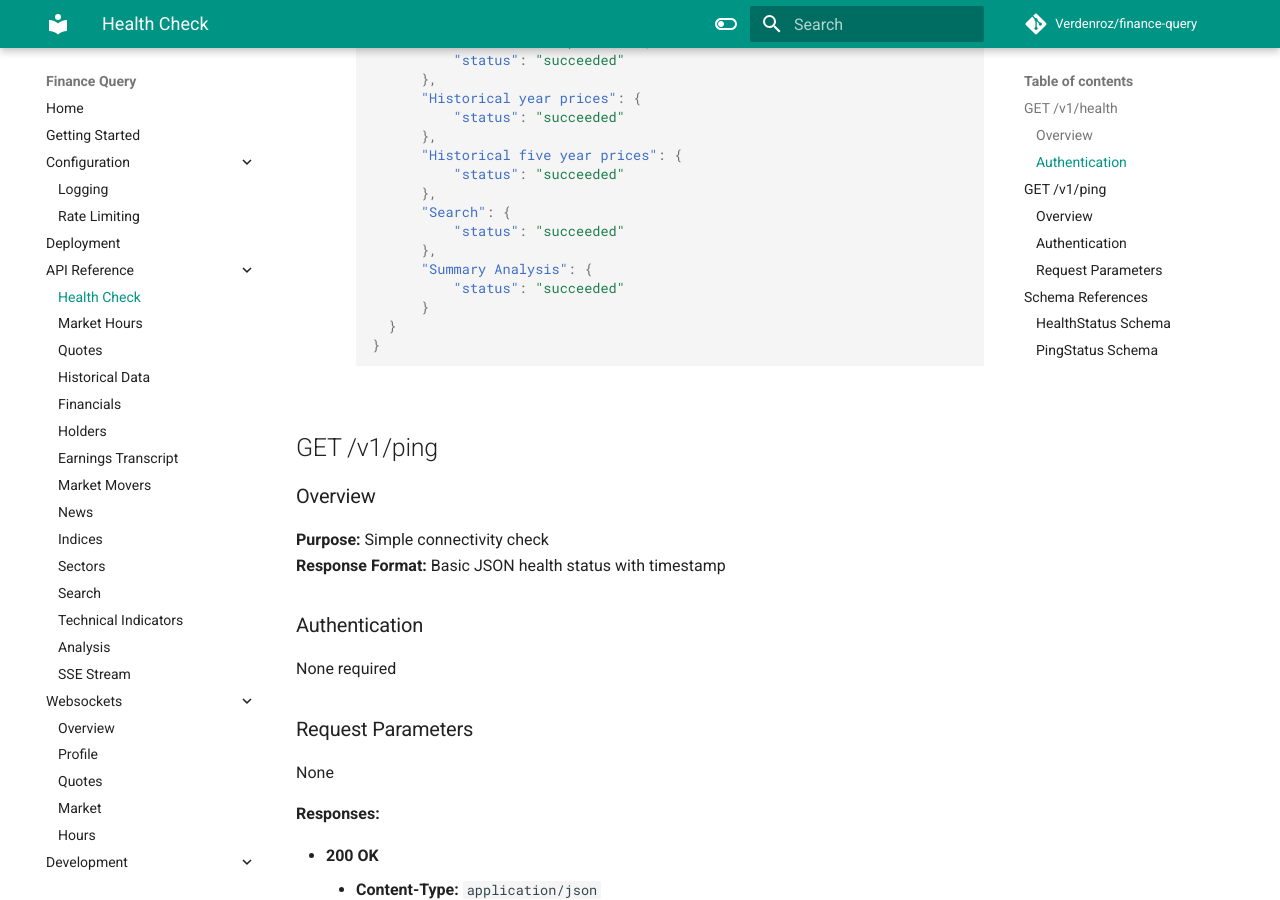
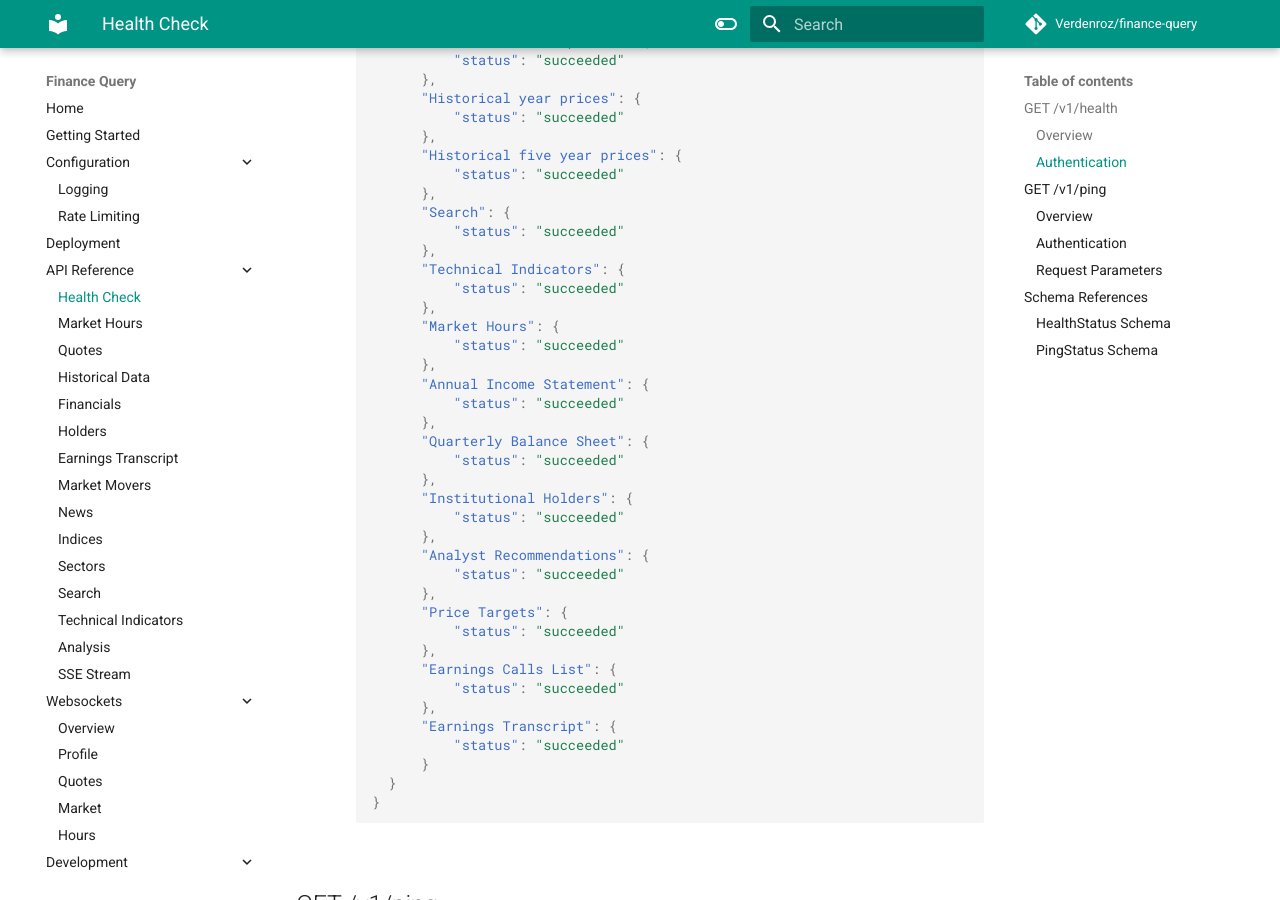
Before and after one commit to Verdenroz/finance-query, an MkDocs documentation site: the page built from docs/api/health.md, in a window 1280 px wide and 900 px high, scrolled down 1604 px. Built offline with MkDocs 1.6.1 and Material for MkDocs 9.7.7, drawn with Linux system fonts in a browser that asks for light colours; comment, search, counter and statistics services are not loaded; some of the changed text lies outside the part shown.

Commit message:
docs: updates documentation

```diff
--- a/docs/api/health.md
+++ b/docs/api/health.md
@@ -84,7 +84,31 @@ None required
             "Search": {
                 "status": "succeeded"
             },
-            "Summary Analysis": {
+            "Technical Indicators": {
+                "status": "succeeded"
+            },
+            "Market Hours": {
+                "status": "succeeded"
+            },
+            "Annual Income Statement": {
+                "status": "succeeded"
+            },
+            "Quarterly Balance Sheet": {
+                "status": "succeeded"
+            },
+            "Institutional Holders": {
+                "status": "succeeded"
+            },
+            "Analyst Recommendations": {
+                "status": "succeeded"
+            },
+            "Price Targets": {
+                "status": "succeeded"
+            },
+            "Earnings Calls List": {
+                "status": "succeeded"
+            },
+            "Earnings Transcript": {
                 "status": "succeeded"
             }
         }
```
Also changed, not shown: other parts of docs/api/health.md (+1 -1 lines), README.md (+2 -2 lines), docs/development/architecture.md (+5 -0 lines).
